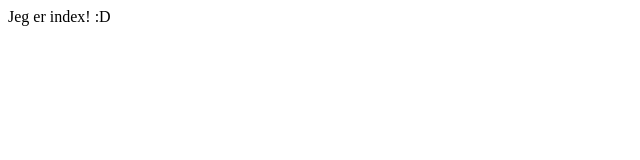
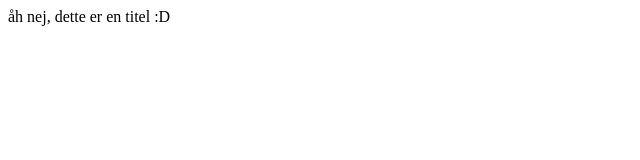
Before and after one commit to donjo9/kiro-gatsby, a Gatsby site: page / in a window 1280 px wide. Shown: the full height of the page, 0-640 px from the left. Built offline with nearby package versions, Linux system fonts and the light colour scheme; Gatsby itself is replaced by a stand-in of ours.

Commit message:
Update Sider “index”

```diff
--- a/src/pages/index.md
+++ b/src/pages/index.md
@@ -1,4 +1,4 @@
 ---
 templateKey: index-page
-title: Jeg er index! :D
+title: 'åh nej, dette er en titel :D'
 ---
```
